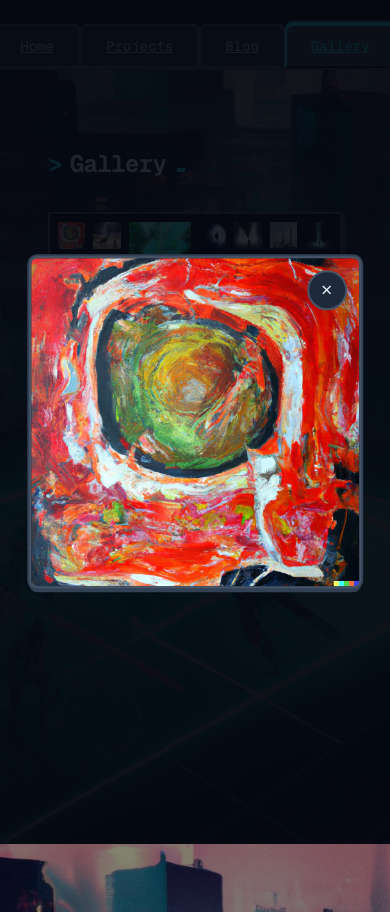
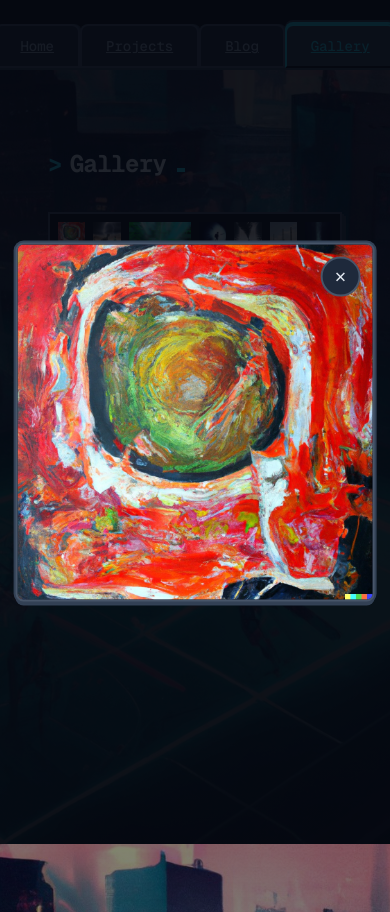
Before and after one commit to ayomidecole/Personal-Website, a Next.js app: page /gallery in a window 390 px wide. Both pictures are taken after a click on the button 71 px from the left and 235 px from the top of the page. Built offline with nearby package versions, Linux system fonts and the light colour scheme.

Commit message:
Refactor image modal behavior in MondrianGrid to improve transition effects; adjust modal dimensions for better responsiveness and visual appeal.

```diff
--- a/app/gallery/MondrianGrid.tsx
+++ b/app/gallery/MondrianGrid.tsx
@@ -123,8 +123,13 @@ export function MondrianGrid({ images }: { images: GalleryImage[] }) {
         width: rect.width,
         height: rect.height,
       });
+      // Defer collapse so browser paints current (expanded) state first, then transition runs to cell rect
+      requestAnimationFrame(() => {
+        requestAnimationFrame(() => setExpanded(false));
+      });
+    } else {
+      setExpanded(false);
     }
-    setExpanded(false);
     closeTimeoutRef.current = setTimeout(() => {
       setSelectedSlot(null);
       setModalRect(null);
@@ -212,10 +217,10 @@ export function MondrianGrid({ images }: { images: GalleryImage[] }) {
                   ? {
                       top: "50%",
                       left: "50%",
-                      width: "min(85vw, 75vh)",
-                      height: "min(85vw, 75vh)",
-                      maxWidth: "900px",
-                      maxHeight: "900px",
+                      width: "min(92vw, 88vh)",
+                      height: "min(92vw, 88vh)",
+                      maxWidth: "1200px",
+                      maxHeight: "1200px",
                       transform: "translate(-50%, -50%)",
                       opacity: 1,
                     }
@@ -234,7 +239,7 @@ export function MondrianGrid({ images }: { images: GalleryImage[] }) {
                 alt={images[order[selectedSlot]]?.alt ?? ""}
                 fill
                 className="object-contain"
-                sizes="900px"
+                sizes="1200px"
               />
               <button
                 type="button"
```
